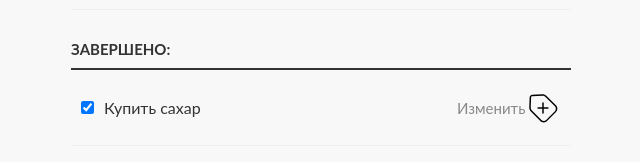
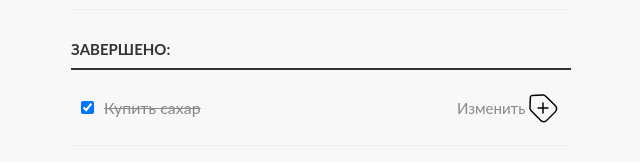
Before and after one commit to Madridka/KSF-20-ToDoList, a Vue app: page / in a window 1280 px wide. Shown: the part 566-728 px from the top of the page, without its empty margins (319-959 px from the left). Built offline with nearby package versions, Linux system fonts and the light colour scheme.

Commit message:
fix: change v-model in TaskItem (no-mutanting-vue) to :checked, and @change refactor: rename aaa in styles.css, and other similar class fix: add class "completed-tasks" to TaskList

```diff
--- a/src/App.vue
+++ b/src/App.vue
@@ -2,14 +2,25 @@
   <div id="app">
     <title>Todo App</title>
 
-    <div class="aaa">
-      <img :src="require('@/assets/eisenhower-matrix.jpg')"/>
+    <div class="container">
+      <img :src="require('@/assets/eisenhower-matrix.jpg')" />
     </div>
     <div class="centered-main-page-element">
-      <TaskInput @task-added="addNewTask"/>
+      <TaskInput @task-added="addNewTask" />
 
-      <TaskList :tasks="tasksIncomplete" title="Сделать" @edit-task="editTask" @delete-task="deleteTask"/>
-      <TaskList :tasks="tasksComplete" title="Завершено" @edit-task="editTask" @delete-task="deleteTask"/>
+      <TaskList
+        :tasks="tasksIncomplete"
+        title="Сделать"
+        @delete-task="deleteTask"
+        @update-task="updateTask"
+      />
+      <TaskList
+        class="completed-tasks"
+        :tasks="tasksComplete"
+        title="Завершено"
+        @delete-task="deleteTask"
+        @update-task="updateTask"
+      />
     </div>
   </div>
 </template>
@@ -28,14 +39,10 @@ export default {
   data() {
     return {
       tasks: [
-        { id: 1, todo: "Погулять с собакой", completed: false },
-        { id: 2, todo: "Выпить кофе", completed: false },
-        { id: 3, todo: "Купить сахар", completed: true },
+        { id: 1, task: "Погулять с собакой", completed: false },
+        { id: 2, task: "Выпить кофе", completed: false },
+        { id: 3, task: "Купить сахар", completed: true },
       ],
-
-      editingId: null,
-      editTodo: "",
-      editCompleted: "",
     };
   },
 
@@ -43,9 +50,16 @@ export default {
     addNewTask(task) {
       this.tasks.push({
         id: Date.now(),
-        todo: task,
+        task: task,
         completed: false,
       });
+    },
+
+    updateTask(updatedTask) {
+      const index = this.tasks.findIndex((task) => task.id === updatedTask.id);
+      if (index !== -1) {
+        this.$set(this.tasks, index, { ...updatedTask });
+      }
     },
 
     deleteTask(id) {
--- a/src/assets/style.css
+++ b/src/assets/style.css
@@ -5,23 +5,23 @@ body {
     font-family: Lato, sans-serif;
 }
 
-.aaa {
+.container {
     width: 500px;
     margin: 0 auto;
     display: block;
     text-align: right;
 }
 
-.aaa img {
+.container img {
     width: 100%;
 }
 
-.aaa .more_inf {
+.container .more_inf {
     font-family: fantasy, cursive;
 }
 
 @media (max-width:768px) {
-    .aaa {
+    .container {
         text-align: center;
     }
 }
@@ -151,7 +151,7 @@ button.delete img:hover {
 }
 
 /* Completed */
-ul#completed-tasks label {
+.completed-tasks li div {
     text-decoration: line-through;
     color: #888;
 }
--- a/src/components/TaskItem.vue
+++ b/src/components/TaskItem.vue
@@ -1,23 +1,15 @@
 <template>
   <div>
-    <div v-if="editingId !== task.id">
     <li>
-        <input type="checkbox" v-model="task.completed" />
+      <input type="checkbox" :checked="task.completed" @change="handleChange" />
       <div class="task">
-          {{ task.todo }}
+        {{ task.task }}
       </div>
       <button class="edit" @click="editTask(task.id)">Изменить</button>
       <button class="delete" @click="deleteTask(task.id)">
         <img :src="require('@/assets/remove.svg')" alt="Delete task" />
       </button>
     </li>
-    </div>
-    <div v-else>
-      <input type="text" v-model="editTodo" />
-      <input type="checkbox" v-model="editCompleted" />
-      <!-- <button class="btn btn-save" @click="saveEdit">Сохранить</button>
-      <button class="btn btn-cancel" @click="cancelEdit">Отмена</button> -->
-    </div>
   </div>
 </template>
 
@@ -26,7 +18,8 @@ export default {
   name: "TaskItem",
 
   data() {
-    return {};
+    return {
+    };
   },
   props: {
     task: {
@@ -34,9 +27,15 @@ export default {
     },
   },
   methods: {
+    handleChange(event) {
+      const updatedTask = {...this.task, completed: event.target.checked}
+      this.$emit('update-task', updatedTask)
+    },
+
     editTask(id) {
       this.$emit("edit-task", id);
     },
+
     deleteTask(id) {
       this.$emit("delete-task", id);
     },
--- a/src/components/TaskList.vue
+++ b/src/components/TaskList.vue
@@ -6,8 +6,8 @@
         v-for="task in tasks"
         :key="task.id"
         :task="task"
-        @edit-task="editTask"
         @delete-task="deleteTask"
+        @update-task="$emit('update-task', $event)"
       />
     </ul>
   </div>
@@ -30,9 +30,6 @@ export default {
     },
   },
   methods: {
-    editTask(id) {
-      this.$emit("edit-task", id);
-    },
     deleteTask(id) {
       this.$emit("delete-task", id);
     },
```
Lines whose indentation alone changed are shown as unchanged.
